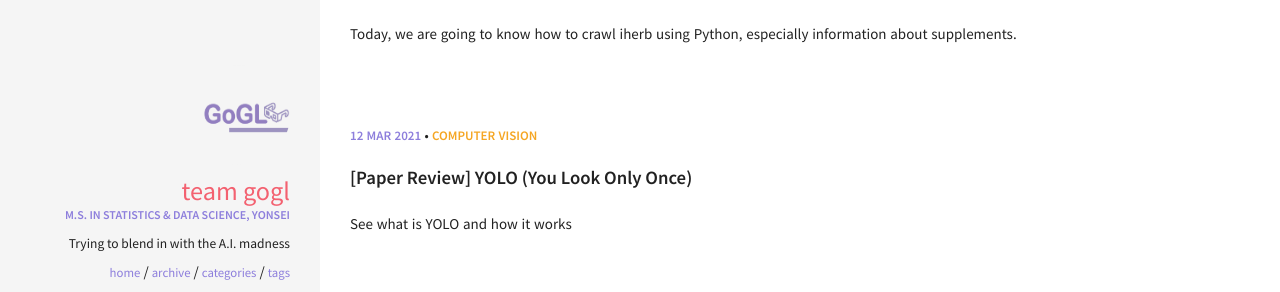
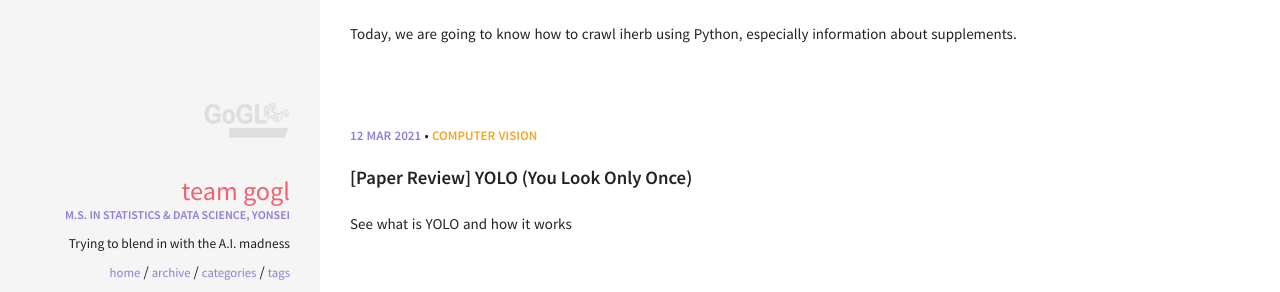
Before and after one commit to GoGL3/GoGL3.github.io, a Jekyll site: the page built from index.html, in a window 1280 px wide. Shown: the part 2271-2563 px from the top of the page. Built offline with Jekyll 4.4.1, drawn with Linux system fonts in a browser that asks for light colours.

Commit message:
Update _config.yml

```diff
--- a/_config.yml
+++ b/_config.yml
@@ -35,7 +35,7 @@ kramdown:
 #
 owner:
   name: Team GoGL
-  avatar: logo_last.png
+  avatar: logo_final.png
   job: "M.S. in Statistics & Data Science, Yonsei"
   bio: "Trying to blend in with the A.I. madness"
   email:
```
